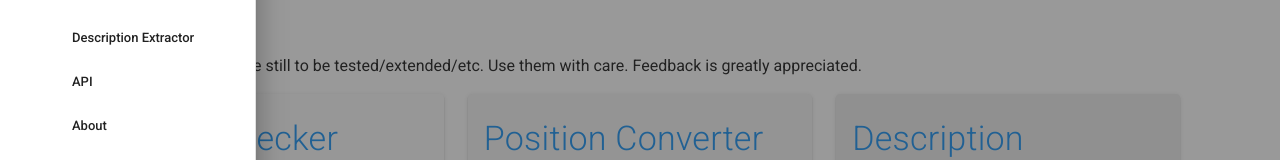
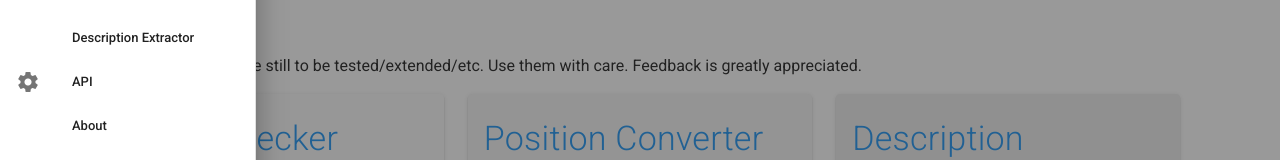
Before and after one commit to mutalyzer/website, a Vue app: page / in a window 1280 px wide. Both pictures are taken after a click on the button 28 px from the left and 32 px from the top of the page. Shown: the part 122-282 px from the top of the page. Built offline with nearby package versions, Linux system fonts and the light colour scheme; what v-clipboard would draw is missing.

Commit message:
Api icon

```diff
--- a/src/App.vue
+++ b/src/App.vue
@@ -58,7 +58,7 @@
 
             <v-list-item :href="apiBaseUrl">
               <v-list-item-icon>
-                <v-icon>mdi-description</v-icon>
+                <v-icon>mdi-cog</v-icon>
               </v-list-item-icon>
               <v-list-item-title>API</v-list-item-title>
             </v-list-item>
```
